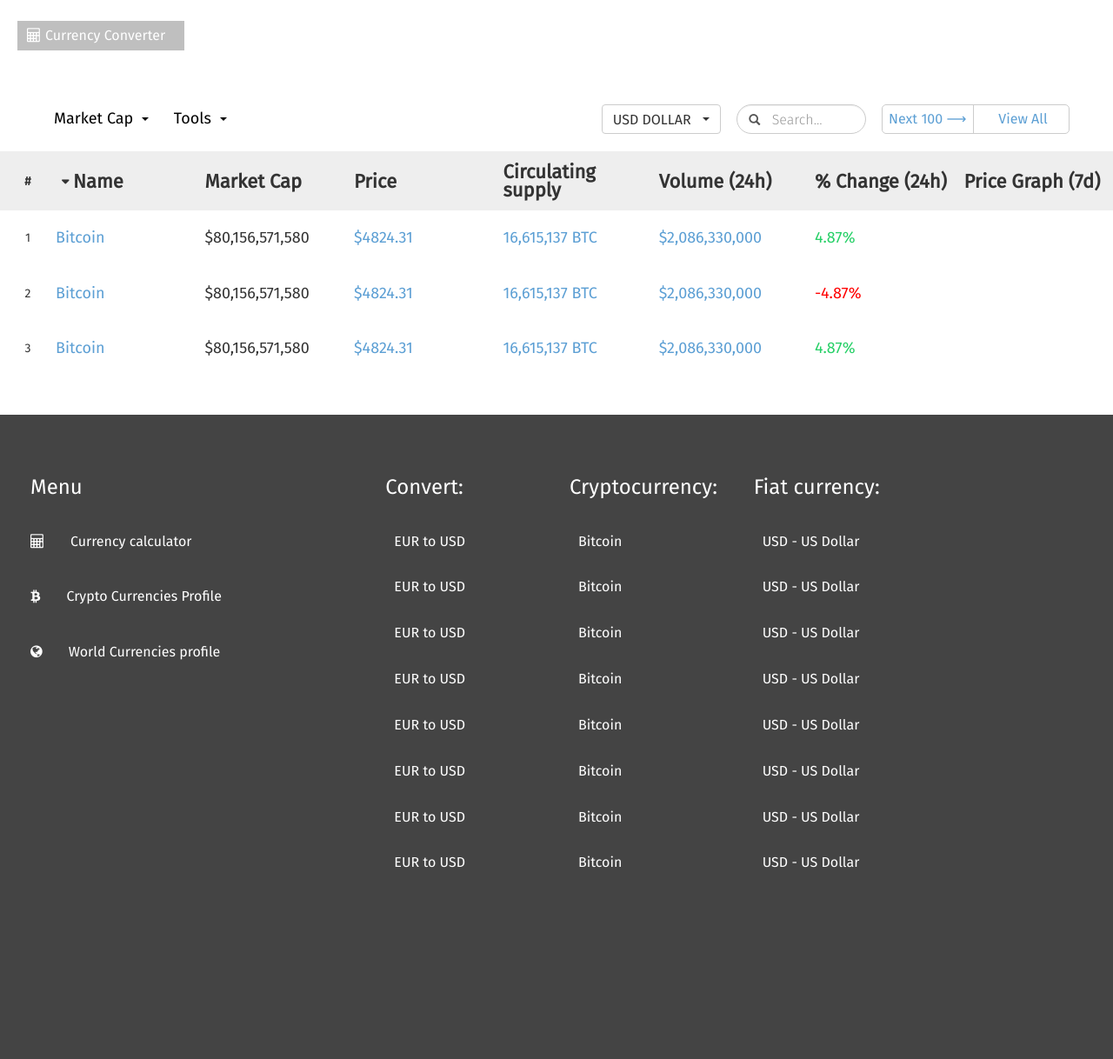
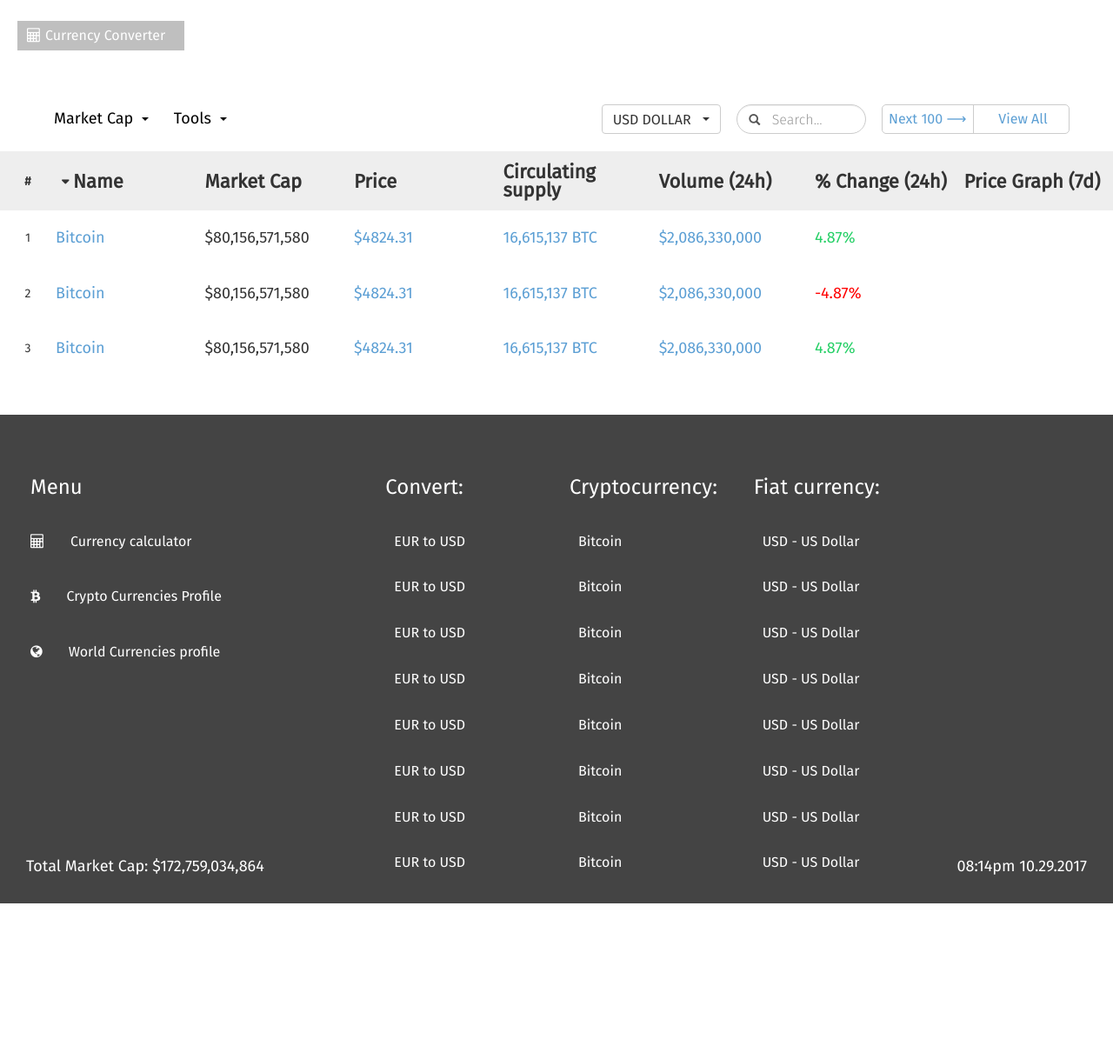
Before and after one commit to devdeman/crypto, a plain HTML site: page index.html in a window 1280 px wide. Shown: the part 75-1293 px from the top of the page at 87% size. After the commit the page ends 1114 px from the top, so only its background shows below. Drawn offline with Linux system fonts and the light colour scheme.

Commit message:
23.10.17 - 5

```diff
--- a/style.css
+++ b/style.css
@@ -834,6 +834,9 @@ th.name-h:before {
     color: #fff;
 }
 @media (min-width: 992px) {
+    .menu-mask {
+        height: auto;
+    }
   .seven-cols .col-md-1,
   .seven-cols .col-sm-1,
   .seven-cols .col-lg-1 {
```
